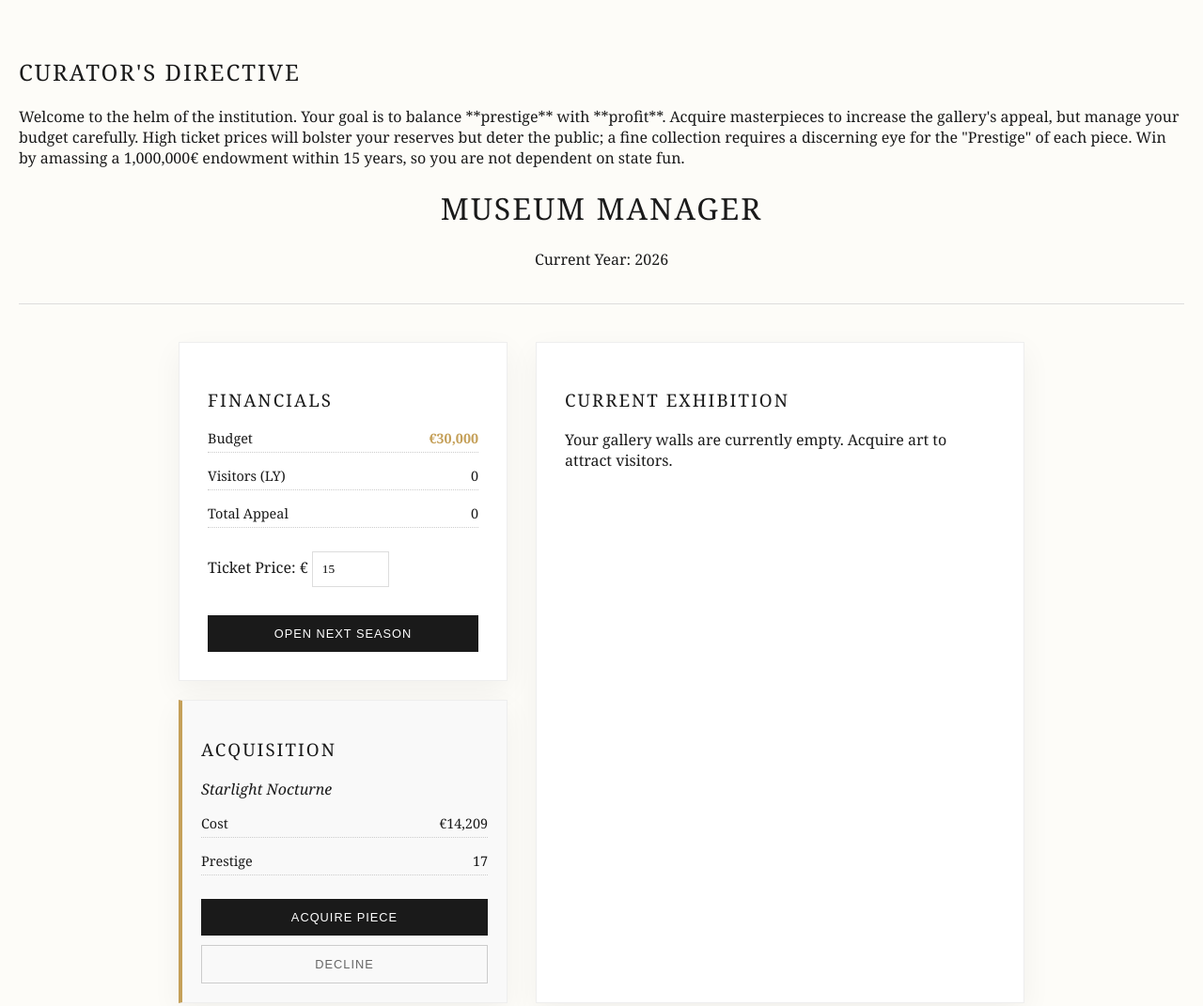
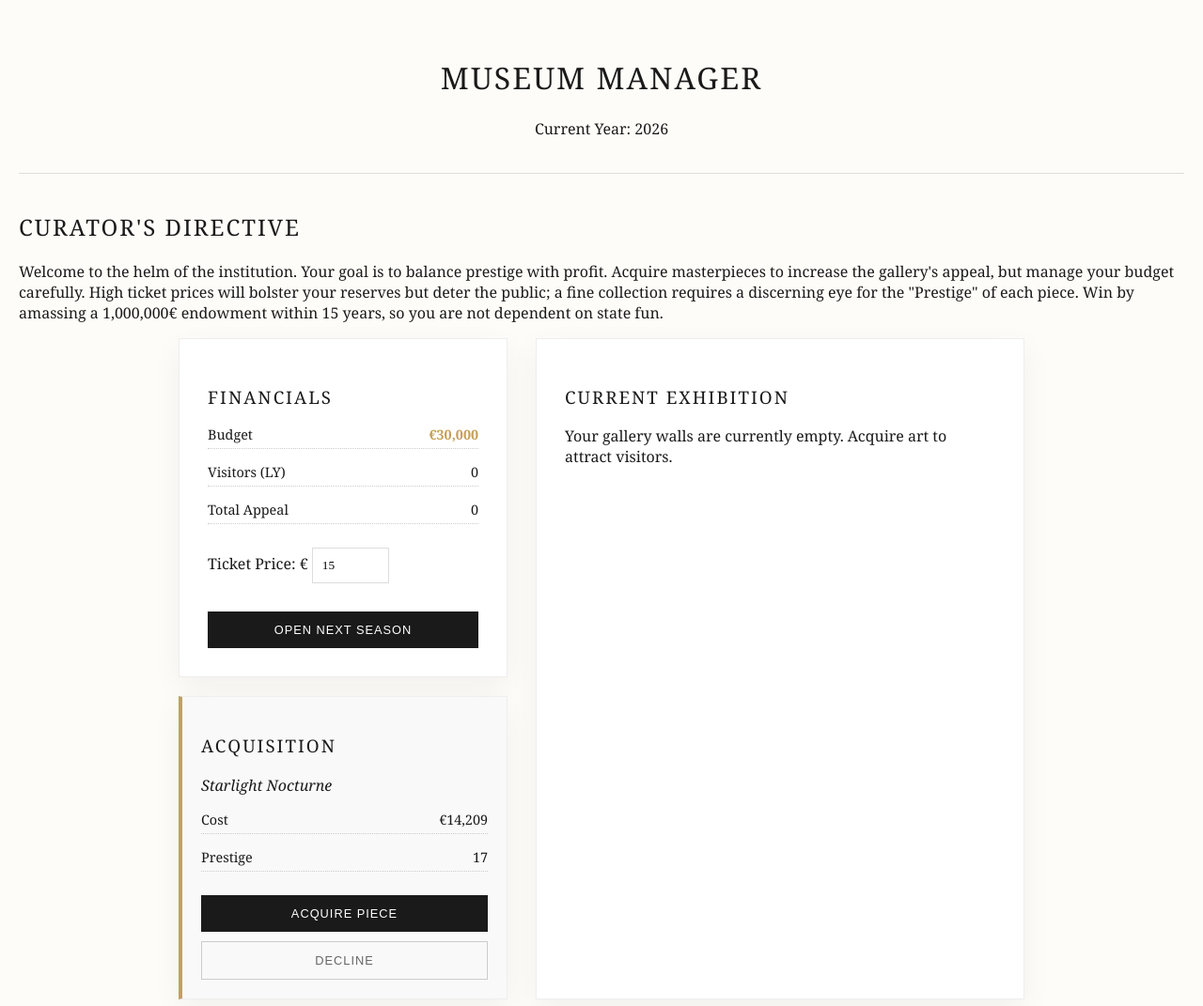
Before and after one commit to kathi-za/se-prototype, a plain HTML site: page index.html in a window 1280 px wide. Shown: the whole page at 94% size. Drawn offline with Linux system fonts and the light colour scheme.

Commit message:
Update index.html

```diff
--- a/index.html
+++ b/index.html
@@ -107,10 +107,18 @@
         .currency { color: var(--gold); font-weight: bold; }
     </style>
 
+</head>
+<body>
+
+    <header>
+        <h1>Museum Manager</h1>
+        <p>Current Year: <span id="year">2026</span></p>
+    </header>
+
     <section class="curators-note">
         <h2>Curator's Directive</h2>
         <p>
-            Welcome to the helm of the institution. Your goal is to balance **prestige** with **profit**.
+            Welcome to the helm of the institution. Your goal is to balance prestige with profit.
             Acquire masterpieces to increase the gallery's appeal, but manage your budget carefully.
             High ticket prices will bolster your reserves but deter the public; a fine collection
             requires a discerning eye for the "Prestige" of each piece.
@@ -118,13 +126,6 @@
         </p>
 
     </section>
-</head>
-<body>
-
-    <header>
-        <h1>Museum Manager</h1>
-        <p>Current Year: <span id="year">2026</span></p>
-    </header>
 
     <div class="container">
         <aside>
```
